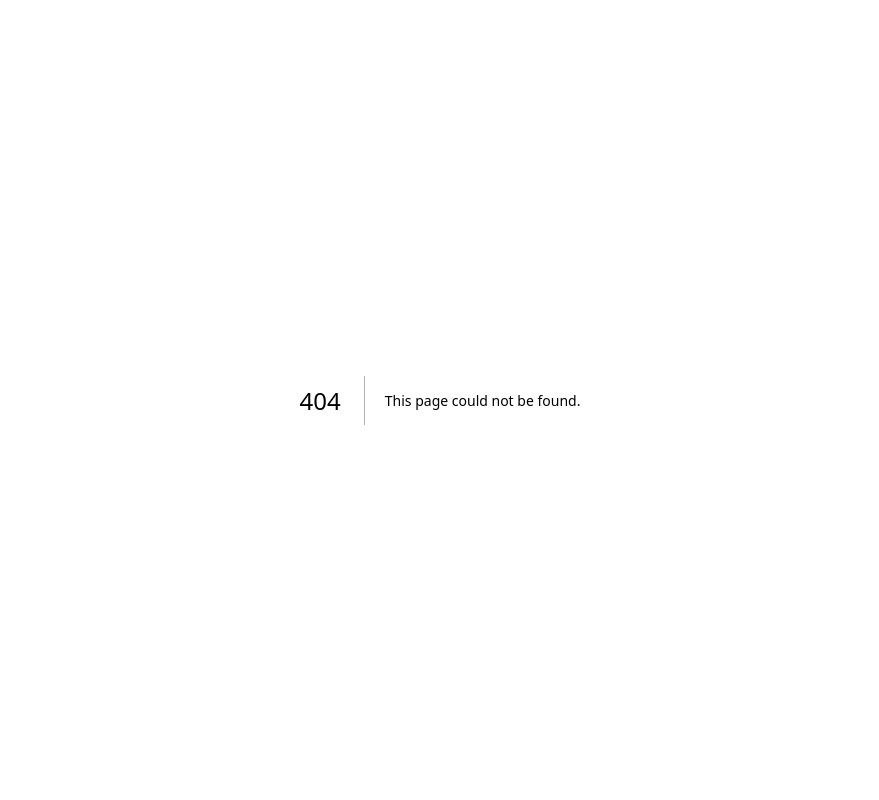
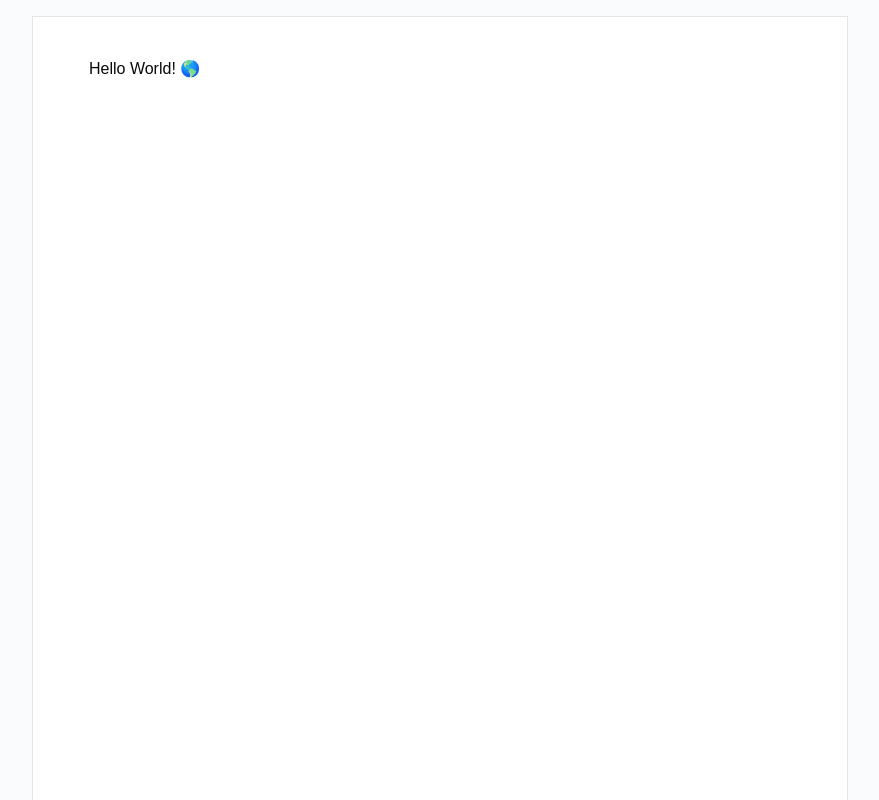
Before and after one commit to prathibha97/docs-clone, a Next.js app: page /documents/1 in a window 1280 px wide. Before the commit this address had no page. Shown: the top 800 px of the page, without its empty margins (200-1079 px from the left). Built offline with nearby package versions, Linux system fonts and the light colour scheme.

Commit message:
setup initial text editor

```diff
--- a/package.json
+++ b/package.json
@@ -37,6 +37,9 @@
     "@radix-ui/react-toggle": "^1.1.0",
     "@radix-ui/react-toggle-group": "^1.1.0",
     "@radix-ui/react-tooltip": "^1.1.4",
+    "@tiptap/pm": "^2.10.3",
+    "@tiptap/react": "^2.10.3",
+    "@tiptap/starter-kit": "^2.10.3",
     "class-variance-authority": "^0.7.1",
     "clsx": "^2.1.1",
     "cmdk": "^1.0.0",
--- /dev/null
+++ b/src/app/documents/[documentId]/editor.tsx
@@ -0,0 +1,23 @@
+'use client';
+import { EditorContent, useEditor } from '@tiptap/react';
+import StarterKit from '@tiptap/starter-kit';
+export const Editor = () => {
+  const editor = useEditor({
+    editorProps: {
+      attributes: {
+        style: 'padding-left: 56px; padding-right: 56px;',
+        class:
+          'focus:outline-none print:border-0 bg-white border border-[C7C7C7] flex flex-col min-h-[1054px] w-[816px] py-4 pt-10 pr-14 pb-10 cursor-text',
+      },
+    },
+    extensions: [StarterKit],
+    content: '<p>Hello World! 🌎️</p>',
+  });
+  return (
+    <div className='size-full overflow-auto bg-[F9FBFD] px-4 print:p-0 print:bg-white print:overflow-visible'>
+      <div className='min-w-max flex justify-center w-[816px] py-4 print:py-0 mx-auto print:w-full print:min-w-0'>
+        <EditorContent editor={editor} />
+      </div>
+    </div>
+  );
+};
--- /dev/null
+++ b/src/app/documents/[documentId]/page.tsx
@@ -0,0 +1,18 @@
+import { FC } from 'react';
+import { Editor } from './editor';
+
+interface DocumentIdPageProps {
+  params: Promise<{ documentId: string }>;
+}
+
+const DocumentIdPage: FC<DocumentIdPageProps> = async ({ params }) => {
+  const awaitedParams = await params;
+  const documentId = awaitedParams.documentId;
+  return (
+    <div className='min-h-screen bg-[#FAFBFD]'>
+      <Editor />
+    </div>
+  );
+};
+
+export default DocumentIdPage;
--- /dev/null
+++ b/src/app/documents/page.tsx
@@ -0,0 +1,5 @@
+const DocumentsPage = () => {
+  return <div>DocumentsPage</div>;
+};
+
+export default DocumentsPage;
```
Also changed, not shown: 1 other file (tests, documents, lock files or other folders).
